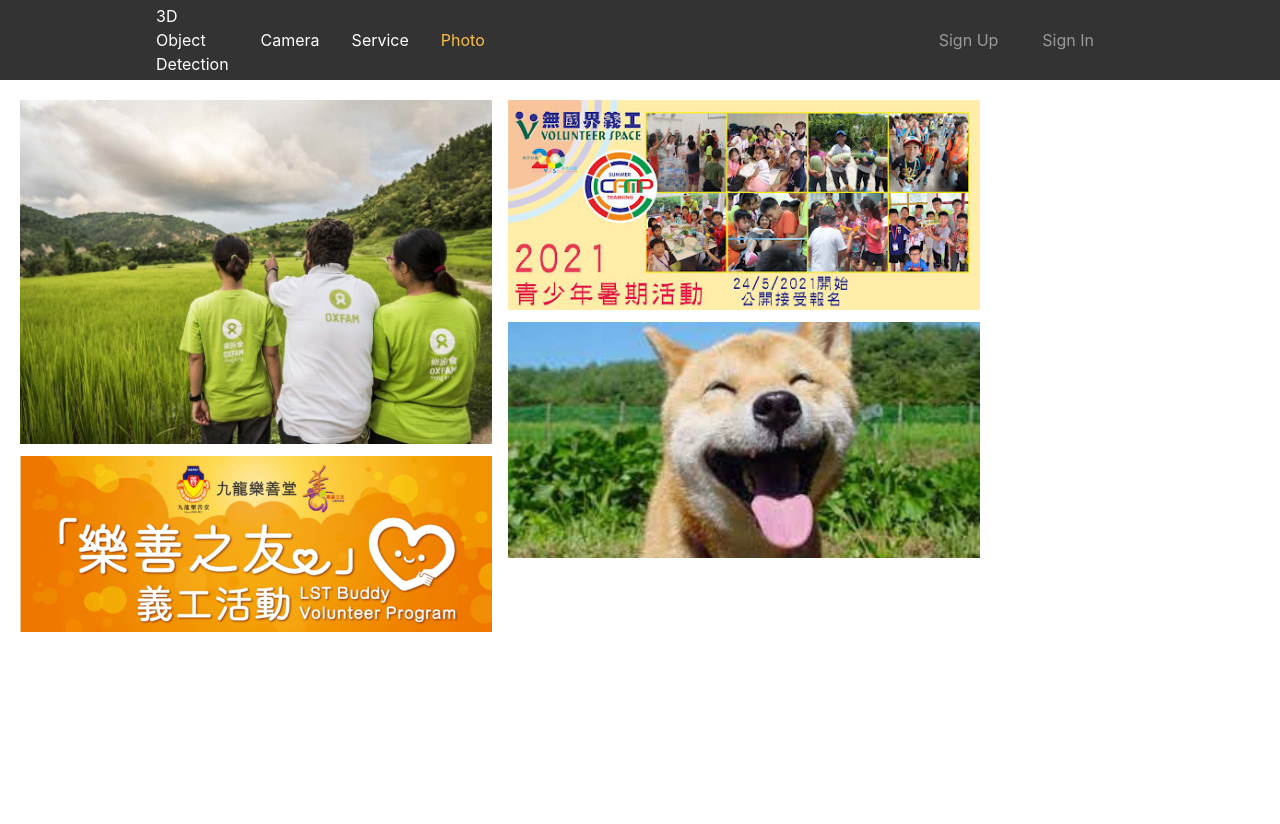
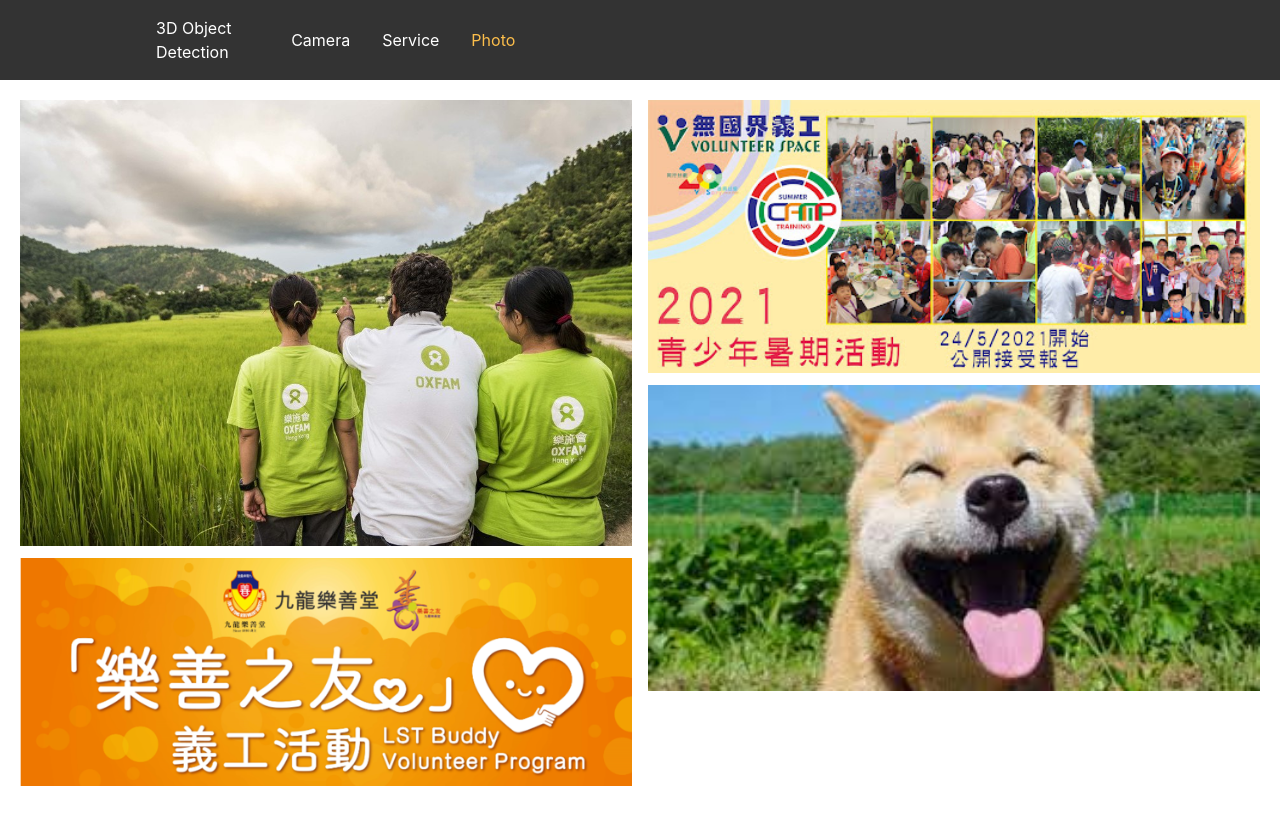
Before and after one commit to Anson-ava/FYP-web-app, a React (Create React App) app: page /photo in a window 1280 px wide. Shown: the top 824 px of the page. Built offline with nearby package versions, Linux system fonts and the light colour scheme.

Commit message:
service  link to photo page remove and rename useless stuff

```diff
--- a/src/App.js
+++ b/src/App.js
@@ -1,7 +1,7 @@
 import React from "react";
 import "./App.css";
 import TopBar from "./component/TopBar";
-import Home from "./pages/Home";
+import Home from "./pages/home";
 import Camera from "./pages/camera";
 import Service from "./pages/service";
 import Photo from "./pages/photo";
--- a/src/TorBar/index.js
+++ /dev/null
@@ -1,41 +0,0 @@
-import React from "react";
-import {
-  Nav,
-  NavLink,
-  Bars,
-  NavMenu,
-  NavBtn,
-  NavBtnLink,
-} from "./TopBarElements";
-
-const TopBar = () => {
-  return (
-    <>
-      <Nav>
-        <NavLink to="/">
-          <h1>3D Object Detection</h1>
-        </NavLink>
-        <Bars />
-        <NavMenu>
-          <NavLink to="/camera" activeStyle>
-            Camera
-          </NavLink>
-          <NavLink to="/service" activeStyle>
-            Service
-          </NavLink>
-          <NavLink to="/photo" activeStyle>
-            Photo
-          </NavLink>
-          <NavLink to="/signUp" activeStyle>
-            Sign Up
-          </NavLink>
-        </NavMenu>
-        <NavBtn>
-          <NavBtnLink to="/SignIn">Sign In</NavBtnLink>
-        </NavBtn>
-      </Nav>
-    </>
-  );
-};
-
-export default TopBar;
--- a/src/component/TopBar.js
+++ b/src/component/TopBar.js
@@ -24,10 +24,10 @@
           Photo
         </NavLink>
       </NavMenu>
-      <NavBtn>
+      {/* <NavBtn>
         <NavBtnLink to="/SignUp">Sign Up</NavBtnLink>
         <NavBtnLink to="/SignIn">Sign In</NavBtnLink>
-      </NavBtn>
+      </NavBtn> */}
     </Nav>
   );
 };
--- a/src/pages/home.js
+++ b/src/pages/home.js
@@ -1,7 +1,7 @@
 import React from "react";
 import { Link } from "react-router-dom";
 import BannerImage from "../assets/background.jpg";
-import "./Home.css";
+import "./home.css";
 
 class Home extends React.Component {
   render() {
--- a/src/pages/photo.css
+++ b/src/pages/photo.css
@@ -7,8 +7,8 @@
   column-width: 50%;
   padding: 0 20px;
   margin-top: 20px;
-  width: 1000px;
-  height: 1000px;
+  width: 1280px;
+  height: 720px;
 }
 
 .photo .pics {
```
Also changed, not shown: src/pages/service.js (+7 -4 lines), src/pages/home.css (renamed from src/pages/Home.css).
